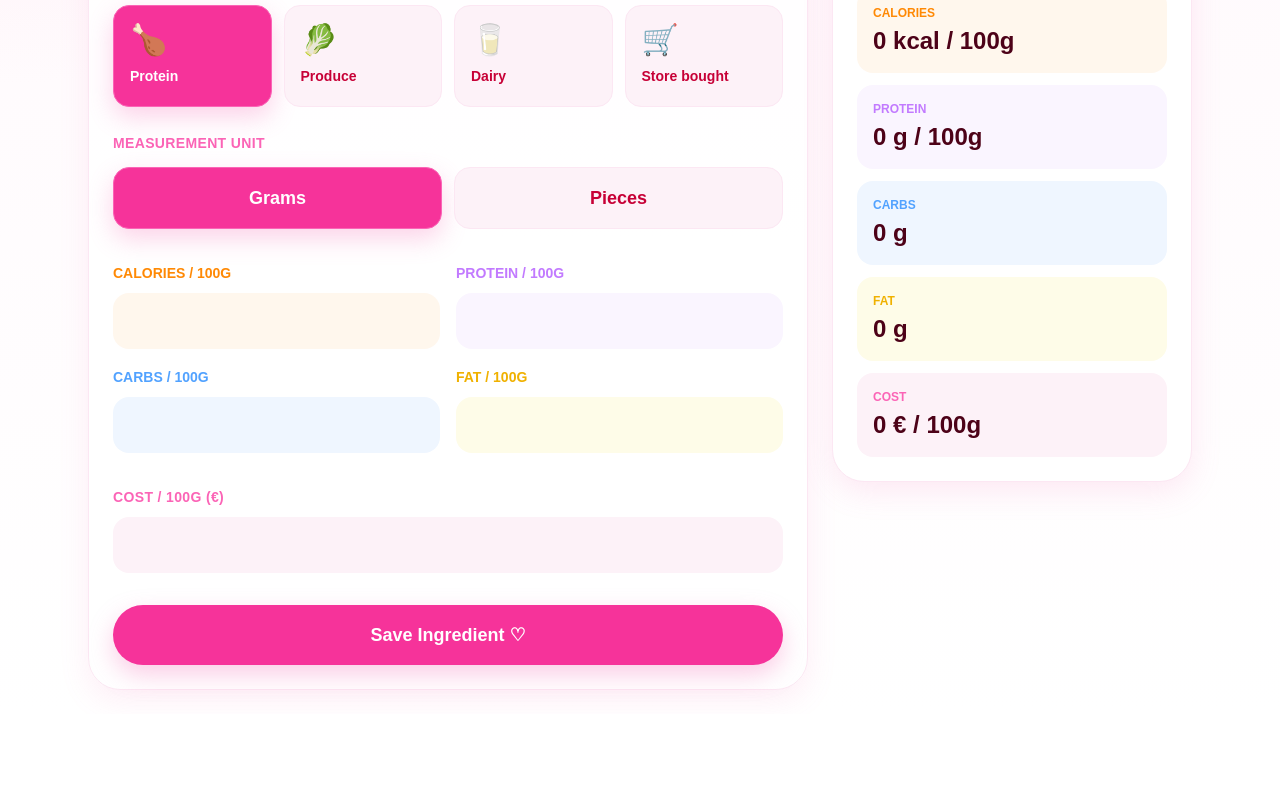
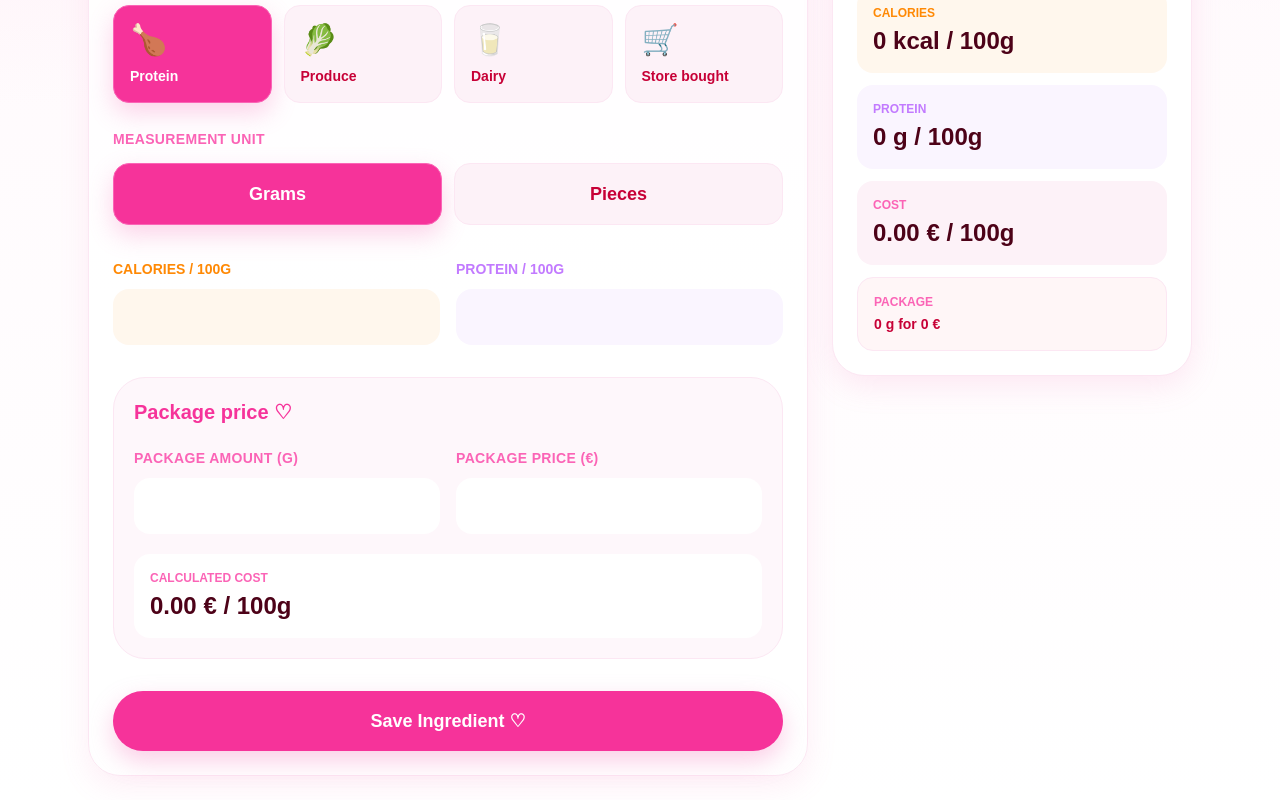
Before and after one commit to KatjaGHub/MacroBudget, a Next.js app: page /create-ingredient in a window 1280 px wide. Shown: the part 543-1343 px from the top of the page. Before the commit the page ends 1257 px from the top, so only its background shows below. Built offline with nearby package versions, Linux system fonts and the light colour scheme.

Commit message:
Add type of meassurement choice

```diff
--- a/app/create-ingredient/page.tsx
+++ b/app/create-ingredient/page.tsx
@@ -2,7 +2,7 @@
 
 import Link from "next/link";
 import { ArrowLeft } from "lucide-react";
-import { useState } from "react";
+import { useMemo, useState } from "react";
 
 const ingredientTypes = [
   { emoji: "🍗", label: "Protein" },
@@ -15,15 +15,25 @@ export default function CreateIngredientPage() {
   const [name, setName] = useState("");
   const [emoji, setEmoji] = useState("🍗");
 
+  const [unit, setUnit] = useState<"g" | "pcs">("g");
   const [calories, setCalories] = useState("");
   const [protein, setProtein] = useState("");
-    const [carbs, setCarbs] = useState("");
-    const [fat, setFat] = useState("");
-    const [cost, setCost] = useState("");
-    const [unit, setUnit] = useState<"g" | "pcs">("g");
 
-    const selectedType =
-        ingredientTypes.find((type) => type.emoji === emoji) ?? ingredientTypes[0];
+  const [packageAmount, setPackageAmount] = useState("");
+  const [packagePrice, setPackagePrice] = useState("");
+
+  const calculatedCost = useMemo(() => {
+    const amount = Number(packageAmount);
+    const price = Number(packagePrice);
+
+    if (!amount || !price) return 0;
+
+    if (unit === "g") {
+      return (price / amount) * 100;
+    }
+
+    return price / amount;
+  }, [packageAmount, packagePrice, unit]);
 
   return (
     <main className="mx-auto max-w-6xl p-6">
@@ -45,7 +55,7 @@ export default function CreateIngredientPage() {
         </h1>
 
         <p className="mt-3 text-rose-700">
-                    Add nutrition values and cost per 100g.
+          Add nutrition values and calculate price from package size.
         </p>
       </section>
 
@@ -59,7 +69,7 @@ export default function CreateIngredientPage() {
             <input
               value={name}
               onChange={(event) => setName(event.target.value)}
-                            placeholder="Greek yogurt"
+              placeholder=""
               className="mt-2 w-full rounded-2xl bg-pink-50 px-5 py-4 text-lg font-semibold text-rose-950 outline-none placeholder:text-rose-300"
             />
           </div>
@@ -75,23 +85,19 @@ export default function CreateIngredientPage() {
                   key={type.emoji}
                   type="button"
                   onClick={() => setEmoji(type.emoji)}
-                                    className={`rounded-2xl border p-4 text-left transition ${emoji === type.emoji
+                  className={`rounded-2xl border p-4 text-left transition ${
+                    emoji === type.emoji
                       ? "border-pink-400 bg-pink-500 text-white shadow-[0_10px_25px_rgba(244,114,182,0.3)]"
                       : "border-pink-100 bg-pink-50 text-rose-700 hover:bg-pink-100"
                   }`}
                 >
                   <div className="text-3xl">{type.emoji}</div>
                   <p className="mt-2 text-sm font-black">{type.label}</p>
-                                    <p
-                                        className={`mt-1 text-xs font-semibold ${emoji === type.emoji ? "text-pink-50" : "text-rose-400"
-                                            }`}
-                                    >
-                                        {type.description}
-                                    </p>
                 </button>
               ))}
             </div>
           </div>
+
           <div className="mt-6">
             <label className="text-sm font-bold uppercase tracking-wide text-pink-400">
               Measurement unit
@@ -102,8 +108,13 @@ export default function CreateIngredientPage() {
                 <button
                   key={option}
                   type="button"
-                                    onClick={() => setUnit(option as "g" | "pcs")}
-                                    className={`rounded-2xl border p-4 text-center text-lg font-black transition ${unit === option
+                  onClick={() => {
+                    setUnit(option as "g" | "pcs");
+                    setPackageAmount("");
+                    setPackagePrice("");
+                  }}
+                  className={`rounded-2xl border p-4 text-center text-lg font-black transition ${
+                    unit === option
                       ? "border-pink-400 bg-pink-500 text-white shadow-[0_10px_25px_rgba(244,114,182,0.3)]"
                       : "border-pink-100 bg-pink-50 text-rose-700 hover:bg-pink-100"
                   }`}
@@ -124,67 +135,73 @@ export default function CreateIngredientPage() {
                 type="number"
                 value={calories}
                 onChange={(event) => setCalories(event.target.value)}
-                                placeholder=""
+                placeholder={unit === "g" ? "" : ""}
                 className="mt-2 w-full rounded-2xl bg-orange-50 px-5 py-4 font-semibold text-rose-950 outline-none"
               />
             </div>
 
             <div>
               <label className="text-sm font-bold uppercase text-purple-400">
-                                Protein / 100g
+                Protein / {unit === "g" ? "100g" : "piece"}
               </label>
 
               <input
                 type="number"
                 value={protein}
                 onChange={(event) => setProtein(event.target.value)}
-                                placeholder=""
+                placeholder={unit === "g" ? "" : ""}
                 className="mt-2 w-full rounded-2xl bg-purple-50 px-5 py-4 font-semibold text-rose-950 outline-none"
+              />
+            </div>
+          </div>
+
+          <div className="mt-8 rounded-[2rem] border border-pink-100 bg-pink-50/60 p-5">
+            <h2 className="text-xl font-black text-pink-500">
+              Package price ♡
+            </h2>
+
+
+            <div className="mt-5 grid gap-4 md:grid-cols-2">
+              <div>
+                <label className="text-sm font-bold uppercase tracking-wide text-pink-400">
+                  Package amount ({unit === "g" ? "g" : "pieces"})
+                </label>
+
+                <input
+                  type="number"
+                  value={packageAmount}
+                  onChange={(event) => setPackageAmount(event.target.value)}
+                  placeholder={unit === "g" ? "" : ""}
+                  className="mt-2 w-full rounded-2xl bg-white px-5 py-4 font-semibold text-rose-950 outline-none"
                 />
               </div>
 
               <div>
-                            <label className="text-sm font-bold uppercase text-blue-400">
-                                Carbs / 100g
-                            </label>
-
-                            <input
-                                type="number"
-                                value={carbs}
-                                onChange={(event) => setCarbs(event.target.value)}
-                                placeholder=""
-                                className="mt-2 w-full rounded-2xl bg-blue-50 px-5 py-4 font-semibold text-rose-950 outline-none"
-                            />
-                        </div>
-
-                        <div>
-                            <label className="text-sm font-bold uppercase text-yellow-500">
-                                Fat / 100g
-                            </label>
-
-                            <input
-                                type="number"
-                                value={fat}
-                                onChange={(event) => setFat(event.target.value)}
-                                placeholder=""
-                                className="mt-2 w-full rounded-2xl bg-yellow-50 px-5 py-4 font-semibold text-rose-950 outline-none"
-                            />
-                        </div>
-                    </div>
-
-                    <div className="mt-8">
                 <label className="text-sm font-bold uppercase tracking-wide text-pink-400">
-                            {unit === "g" ? "Cost / 100g (€)" : "Cost / piece (€)"}
+                  Package price (€)
                 </label>
 
                 <input
                   type="number"
                   step="0.01"
-                            value={cost}
-                            onChange={(event) => setCost(event.target.value)}
-                            placeholder=""
-                            className="mt-2 w-full rounded-2xl bg-pink-50 px-5 py-4 font-semibold text-rose-950 outline-none"
+                  value={packagePrice}
+                  onChange={(event) => setPackagePrice(event.target.value)}
+                  placeholder={unit === "g" ? "" : ""}
+                  className="mt-2 w-full rounded-2xl bg-white px-5 py-4 font-semibold text-rose-950 outline-none"
                 />
+              </div>
+            </div>
+
+            <div className="mt-5 rounded-2xl bg-white p-4">
+              <p className="text-xs font-bold uppercase text-pink-400">
+                Calculated cost
+              </p>
+
+              <p className="mt-1 text-2xl font-black text-rose-950">
+                {calculatedCost.toFixed(2)} € /{" "}
+                {unit === "g" ? "100g" : "piece"}
+              </p>
+            </div>
           </div>
 
           <button
@@ -211,7 +228,6 @@ export default function CreateIngredientPage() {
               <h2 className="text-3xl font-black text-pink-500">
                 {name || "New ingredient"} ♡
               </h2>
-
             </div>
           </div>
 
@@ -236,33 +252,25 @@ export default function CreateIngredientPage() {
               </p>
             </div>
 
-                        <div className="rounded-2xl bg-blue-50 p-4">
-                            <p className="text-xs font-bold uppercase text-blue-400">
-                                Carbs
-                            </p>
-
-                            <p className="mt-1 text-2xl font-black text-rose-950">
-                                {carbs || 0} g
-                            </p>
-                        </div>
-
-                        <div className="rounded-2xl bg-yellow-50 p-4">
-                            <p className="text-xs font-bold uppercase text-yellow-500">
-                                Fat
-                            </p>
-
-                            <p className="mt-1 text-2xl font-black text-rose-950">
-                                {fat || 0} g
-                            </p>
-                        </div>
-
             <div className="rounded-2xl bg-pink-50 p-4">
               <p className="text-xs font-bold uppercase text-pink-400">
                 Cost
               </p>
 
               <p className="mt-1 text-2xl font-black text-rose-950">
-                                {cost || 0} € / {unit === "g" ? "100g" : "piece"}
+                {calculatedCost.toFixed(2)} € /{" "}
+                {unit === "g" ? "100g" : "piece"}
+              </p>
+            </div>
+
+            <div className="rounded-2xl border border-pink-100 bg-rose-50/60 p-4">
+              <p className="text-xs font-bold uppercase text-pink-400">
+                Package
+              </p>
+
+              <p className="mt-1 text-sm font-bold text-rose-700">
+                {packageAmount || 0} {unit === "g" ? "g" : "pcs"} for{" "}
+                {packagePrice || 0} €
               </p>
             </div>
           </div>
```
Lines whose indentation alone changed are shown as unchanged.
